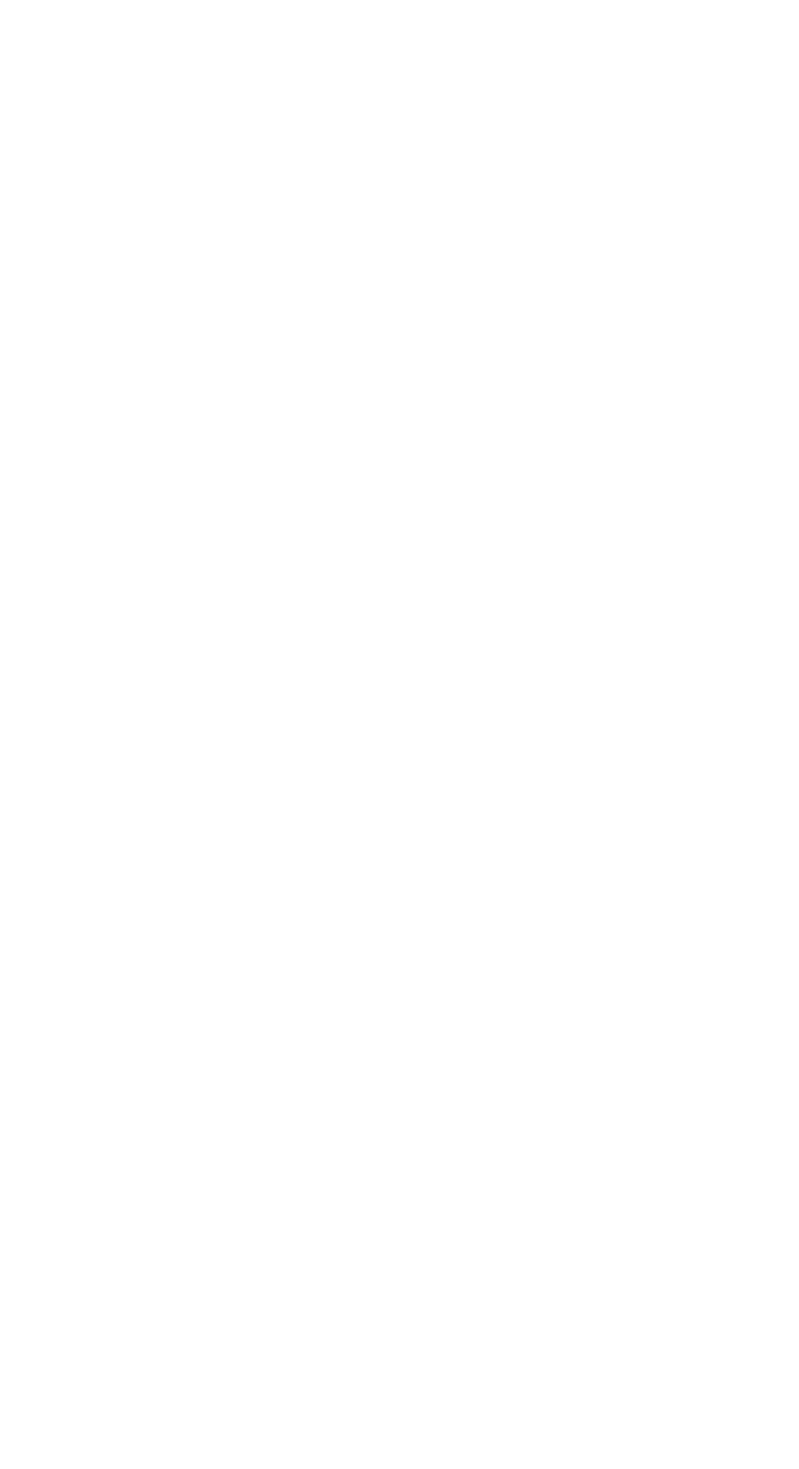
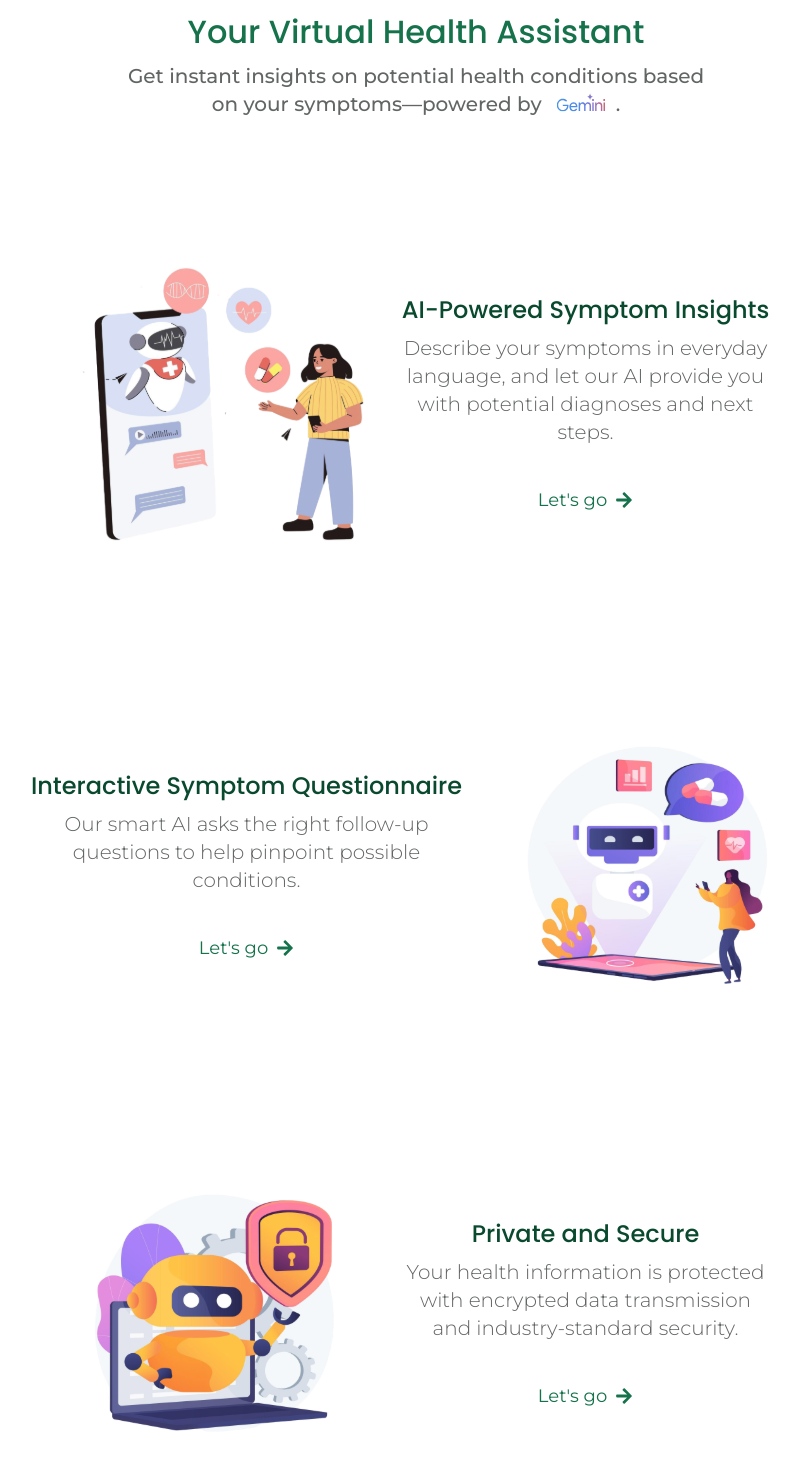
Before and after one commit to techmad60/Symptomify, a Next.js app: page / in a window 1280 px wide. Shown: the part 633-2102 px from the top of the page, without its empty margins (224-1023 px from the left). Before the commit the page ends 800 px from the top, so only its background shows below. Built offline with nearby package versions, Linux system fonts and the light colour scheme.

Commit message:
features finished

```diff
--- a/app/page.tsx
+++ b/app/page.tsx
@@ -1,6 +1,7 @@
 import { Poppins, Montserrat} from "next/font/google";
 import Header from "../components/Header"
 import Image from "next/image";
+import { FaArrowRight } from "react-icons/fa";
 
 export const poppins = Poppins({
   weight: ['100', '200', '300', '400', '500', '600', '700', '800', '900'],
@@ -20,7 +21,7 @@ export default function Home() {
       <Header/>
       <main>
          {/* Hero Section */}
-         <section className="bg-color-two flex flex-col items-center justify-center text-center py-8 lg:text-start lg:flex-row lg:px-16 lg:gap-16 xl:gap-44">
+         <section className="bg-color-two flex flex-col items-center justify-center text-center py-16 lg:text-start lg:flex-row lg:px-16 lg:py-[7.17rem] lg:gap-16 xl:gap-44">
           {/* Text and Button Section */}
           <div className="flex flex-col justify-center items-center lg:justify-start lg:items-start">
             <h1 className={`${poppins.className} text-white font-bold text-xl my-4 lg:text-4xl`}>
@@ -57,7 +58,7 @@ export default function Home() {
         </section>
 
         {/* Gemini Section */}
-        <section className="flex flex-col items-center text-center my-24">
+        <section className="flex flex-col items-center text-center my-12">
           <h2 className={`${poppins.className} text-color-two font-medium text-xl
           lg:text-[2rem]`}>Your Virtual Health Assistant</h2>
           <p className="leading-[1.875rem] text-sm text-color-one px-8 mt-4 sm:px-16 md:px-24 font-medium lg:px-0 lg:w-[36.6875rem] lg:text-xl">Get instant insights on potential health conditions based on your symptoms—powered by
@@ -65,10 +66,63 @@ export default function Home() {
             <Image
             src={"/images/gemini-logo.svg"}
             alt="Gemini-logo"
-            className="inline"
-            width={70}
-            height={25.5}
+            className="inline lg:w-[70px] lg:h-[18.46px]"
+            width={50}
+            height={18.46}
           /></span>.</p>
+        </section>
+
+        {/* Features Section */}
+        <section className="flex flex-col justify-center items-center">
+
+          {/* Symptom Insights */}
+          <section className="flex flex-col justify-center items-center sm:flex-row gap-8">
+            <Image
+              src={"/images/feature-1.svg"}
+              alt="Illustration"
+              className="lg:w-[307px] h-[316]"
+              width={180}
+              height={185.28}
+            />
+            <div className="flex flex-col justify-center items-center text-center my-32">
+              <h3 className={`${poppins.className} font-medium text-color-three lg:text-2xl`}>AI-Powered Symptom Insights</h3>
+              <p className="font-light text-sm text-color-one w-[16.875625rem] my-2 lg:text-xl lg:w-[23.1875rem]">Describe your symptoms in everyday language, and let our AI provide you with potential diagnoses and next steps.</p>
+              <button className="flex items-center text-color-two gap-2 mt-8 lg:text-lg">Let&apos;s go <FaArrowRight className=""/></button>
+            </div>
+          </section>
+
+          {/* Symptom Questionnaire */}
+          <section className="flex flex-col justify-center items-center sm:flex-row-reverse gap-8">
+            <Image
+              src={"/images/feature-2.svg"}
+              alt="Illustration"
+              className="lg:w-[307px] h-[316]"
+              width={180}
+              height={185.28}
+            />
+            <div className="flex flex-col justify-center items-center text-center my-32">
+              <h3 className={`${poppins.className} font-medium text-color-three lg:text-2xl`}>Interactive Symptom Questionnaire</h3>
+              <p className="font-light text-sm text-color-one w-[16.875625rem] my-2 lg:text-xl lg:w-[23.1875rem]">Our smart AI asks the right follow-up questions to help pinpoint possible conditions.</p>
+              <button className="flex items-center text-color-two gap-2 mt-8 lg:text-lg">Let&apos;s go <FaArrowRight className=""/></button>
+            </div>
+          </section>
+
+          {/* Private and Secure */}
+          <section className="flex flex-col justify-center items-center sm:flex-row gap-8">
+            <Image
+              src={"/images/feature-3.svg"}
+              alt="Illustration"
+              className="lg:w-[307px] h-[316]"
+              width={180}
+              height={185.28}
+            />
+            <div className="flex flex-col justify-center items-center text-center my-32">
+              <h3 className={`${poppins.className} font-medium text-color-three lg:text-2xl`}>Private and Secure</h3>
+              <p className="font-light text-sm text-color-one w-[16.875625rem] my-2 lg:text-xl lg:w-[23.1875rem]">Your health information is protected with encrypted data transmission and industry-standard security.</p>
+              <button className="flex items-center text-color-two gap-2 mt-8 lg:text-lg">Let&apos;s go <FaArrowRight className=""/></button>
+            </div>
+          </section>
+
         </section>
       </main>
     </div>
```
